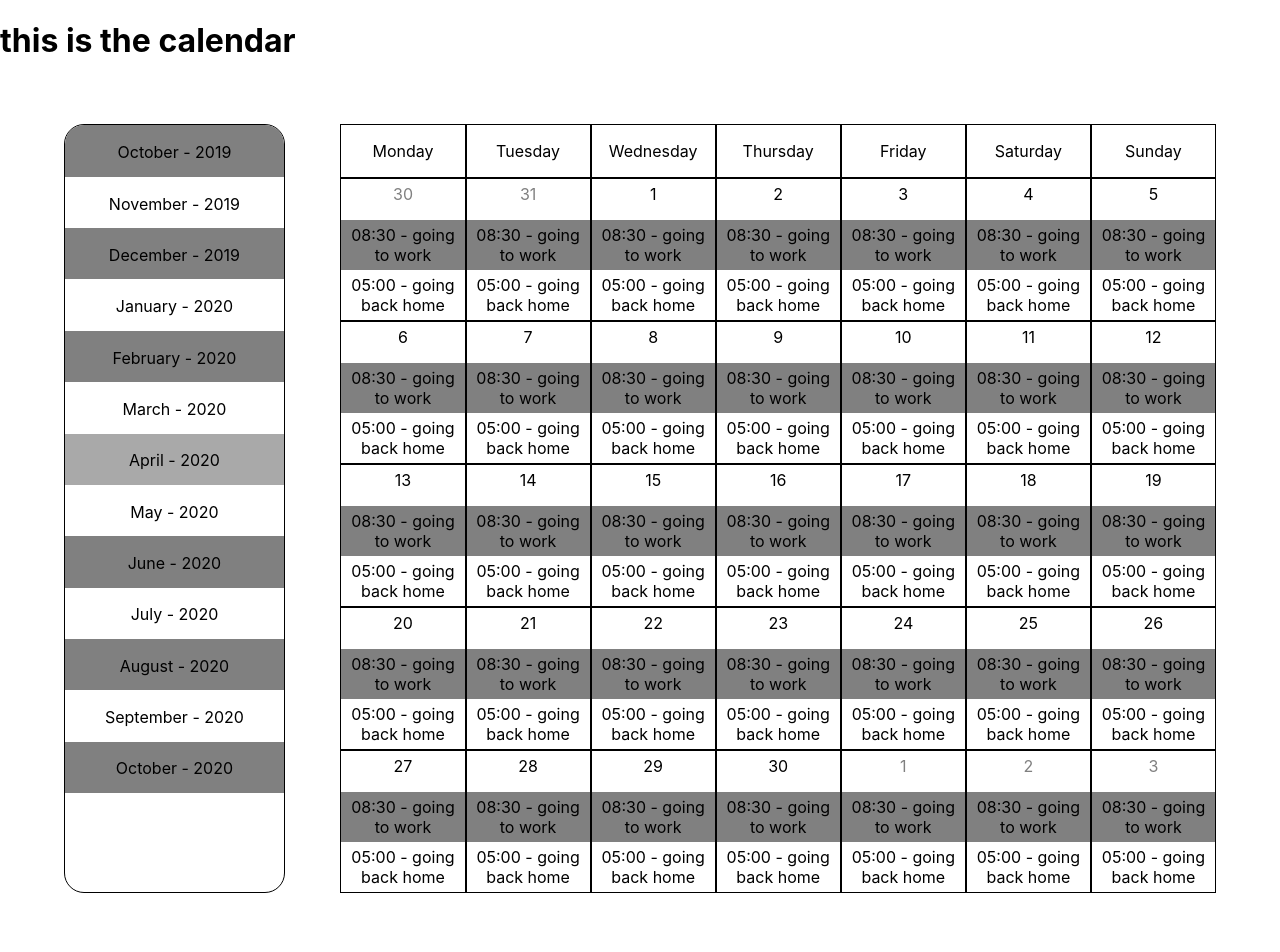
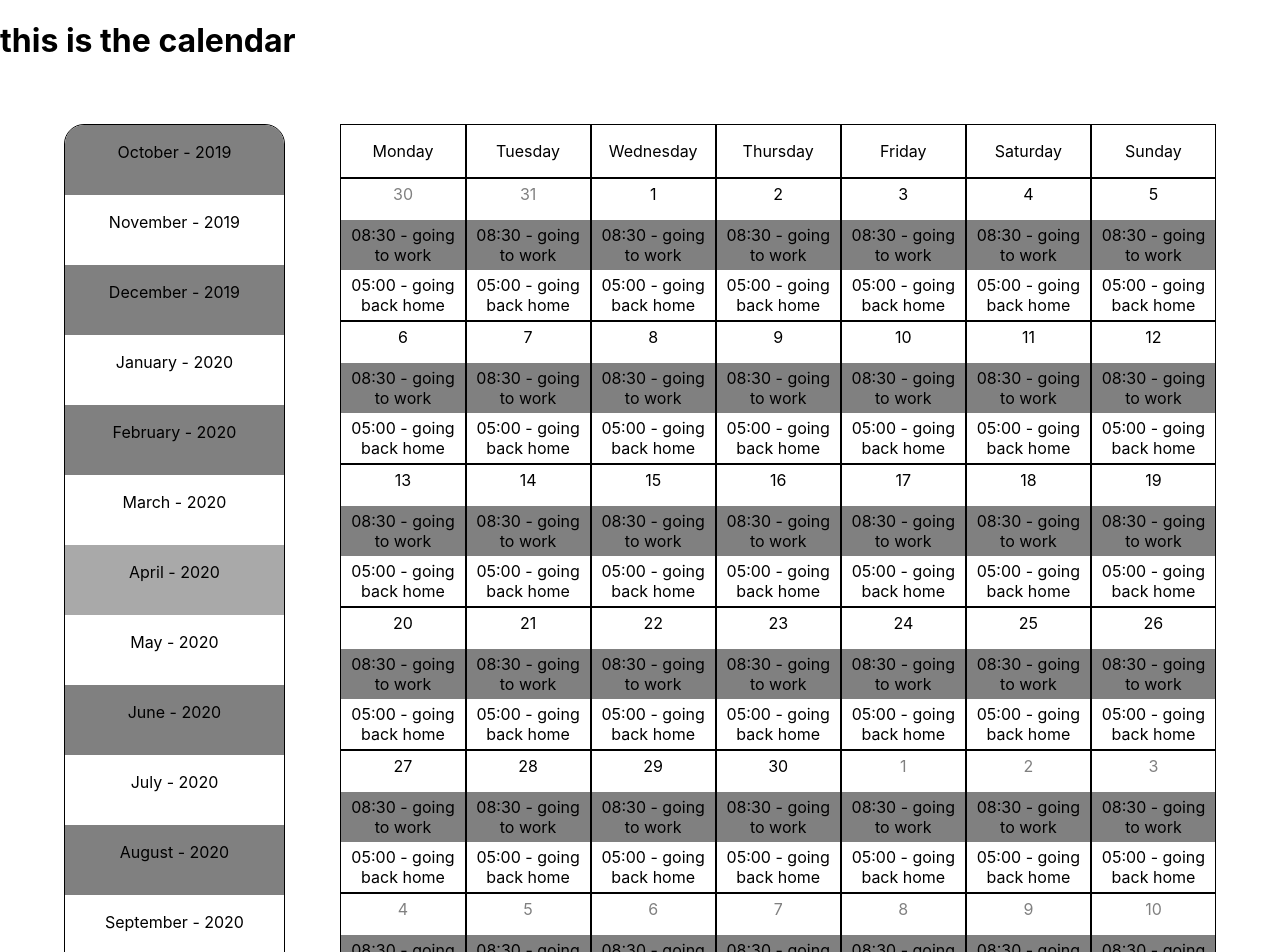
Before and after one commit to joey-dev/calendar, a React (Create React App) app: page / in a window 1280 px wide. Shown: the top 952 px of the page. Built offline with nearby package versions, Linux system fonts and the light colour scheme.

Commit message:
6 weeks instead of 5, hover effect on months and cursor pointer. fixed grey day number

```diff
--- a/src/atomic/atoms/calendar/CalendarMonthItem.js
+++ b/src/atomic/atoms/calendar/CalendarMonthItem.js
@@ -13,18 +13,26 @@ const backGroundColorOfStyledP = (props) => {
 }
 
 const StyledP = styled.p`
-    height: calc(100% / 13 - calc(70% / 13));
     padding: calc(100% / 13);
     margin: 0;
     text-align: center;
     background-color: ${(props) => backGroundColorOfStyledP(props)};
+
+    &:hover {
+        background-color: #717171;
+        cursor: pointer;
+    }
 `;
 
 const CalendarMonthItem = (props) => {
     const monthInName = new Date(props.year, props.month + 1, 0).toLocaleString('default', {month: 'long'})
 
     return (
-        <StyledP thisMonth={props.thisMonth} alternativeColor={props.alternativeColor}>
+        <StyledP
+            thisMonth={props.thisMonth}
+            alternativeColor={props.alternativeColor}
+            onClick={() => props.clicked(props.year, props.month)}
+        >
             {monthInName} - {props.year}
         </StyledP>
     );
@@ -33,7 +41,7 @@ const CalendarMonthItem = (props) => {
 CalendarMonthItem.propTypes = {
     month: PropTypes.number.isRequired,
     year: PropTypes.number.isRequired,
-    thisMonth: PropTypes.bool.isRequired,
+    thisMonth: PropTypes.bool,
     alternativeColor: PropTypes.bool,
 };
 
--- a/src/atomic/organisms/calendar/CalendarItems.js
+++ b/src/atomic/organisms/calendar/CalendarItems.js
@@ -4,15 +4,13 @@ import CalendarItem from '../../modecules/calendar/CalendarItem';
 
 
 const CalendarItems = (props) => {
-    const thisMonth = new Date().getMonth();
-
     return (
         <CalendarRowContainer>
             {props.dates.map((date, index) => (
                 <CalendarItem
                     key={index}
                     day={date.date.day}
-                    thisMonth={date.date.month === thisMonth}
+                    thisMonth={date.date.month === props.thisMonth}
                     items={date.items}
                 />
             ))}
--- a/src/atomic/organisms/calendar/CalendarMonthRow.js
+++ b/src/atomic/organisms/calendar/CalendarMonthRow.js
@@ -8,7 +8,10 @@ const StyledDiv = styled.div`
     width: 100%;
     border: 1px solid black;
     border-radius: 20px;
-    overflow: hidden
+    overflow: hidden;
+    display: grid;
+    grid-template-columns: 1fr;
+    grid-auto-rows: 1fr;
 `;
 
 const CalendarMonthRow = (props) => {
@@ -72,6 +75,7 @@ const CalendarMonthRow = (props) => {
             year={monthAndYear.year}
             thisMonth={false}
             alternativeColor={key % 2 === 1}
+            clicked={props.itemClicked}
         />
     ));
 
@@ -82,6 +86,7 @@ const CalendarMonthRow = (props) => {
             year={monthAndYear.year}
             thisMonth={false}
             alternativeColor={key % 2 === 0}
+            clicked={props.itemClicked}
         />
     ));
 
--- a/src/atomic/templates/calendar/CalendarTemplate.js
+++ b/src/atomic/templates/calendar/CalendarTemplate.js
@@ -61,14 +61,30 @@ const CalendarTemplate = (props) => {
         }
     }
 
-    if (daysOfThisCalendar.length !== 0) {
+    let dayKeyOfNextMonth = 0;
+    if (daysOfThisWeek.length !== 0) {
         const datePropOfNextMonth = props.dates[props.keyOfSelectedMonth + 1];
-        let dayKey = 0;
-        for (let dayOfCalendarKey = daysOfThisCalendar.length; dayOfCalendarKey < 7; dayOfCalendarKey++) {
-            daysOfThisWeek.push(datePropOfNextMonth[dayKey]);
-            dayKey++;
+        const lengthOFTheDaysOfThisWeek = daysOfThisWeek.length;
+
+        for (let dayOfCalendarKey = lengthOFTheDaysOfThisWeek; dayOfCalendarKey < 7; dayOfCalendarKey++) {
+            daysOfThisWeek.push(datePropOfNextMonth[dayKeyOfNextMonth]);
+            dayKeyOfNextMonth++;
         }
         daysOfThisCalendar.push(daysOfThisWeek);
+    }
+
+    const daysOfThisCalendarLength = daysOfThisCalendar.length
+    if (daysOfThisCalendarLength < 6) {
+        daysOfThisWeek = [];
+        const datePropOfNextMonth = props.dates[props.keyOfSelectedMonth + 1];
+
+        for (let totalWeeksInTheCalendar = daysOfThisCalendarLength; totalWeeksInTheCalendar < 6; totalWeeksInTheCalendar++) {
+            for (let dayOfCalendarKey = 0; dayOfCalendarKey < 7; dayOfCalendarKey++) {
+                daysOfThisWeek.push(datePropOfNextMonth[dayKeyOfNextMonth]);
+                dayKeyOfNextMonth++;
+            }
+            daysOfThisCalendar.push(daysOfThisWeek);
+        }
     }
 
     const calendarItems = (
@@ -76,6 +92,7 @@ const CalendarTemplate = (props) => {
             <CalendarItems
                 key={key}
                 dates={days}
+                thisMonth={props.dateToCalculateFrom.getMonth()}
             />
         ))
     );
@@ -86,6 +103,7 @@ const CalendarTemplate = (props) => {
                 totalMonths={13}
                 thisYear={props.dateToCalculateFrom.getFullYear()}
                 thisMonth={props.dateToCalculateFrom.getMonth()}
+                itemClicked={props.clickedOnMonth}
             />
             <div>
                 <CalendarWeekDaysText/>
--- a/src/containers/Calendar/Calendar.js
+++ b/src/containers/Calendar/Calendar.js
@@ -5,7 +5,6 @@ import CalendarTemplate from '../../atomic/templates/calendar/CalendarTemplate';
 
 class Calendar extends Component {
     state = {
-        thisMonth: '',
         dates: [],
         keyOfSelectedMonth: 0,
         dateToCalculateFrom: undefined,
@@ -15,7 +14,7 @@ class Calendar extends Component {
         const date = new Date();
         this.setState(
             {
-                thisMonth: date.getMonth(), dateToCalculateFrom: date,
+                dateToCalculateFrom: date,
             },
             this.initCalendar,
         );
@@ -81,15 +80,24 @@ class Calendar extends Component {
         return new Date(year, month + 1, 0).getDate();
     };
 
+    clickedOnMonthHandler = (year, month) => {
+        const newDateToCalculateFrom = new Date(year, month + 1, 0);
+
+        this.setState(
+            {dateToCalculateFrom: newDateToCalculateFrom},
+            this.initCalendar
+        );
+    };
+
     render() {
         let calendarTemplate = (<Loader/>);
-        if (this.state.thisMonth && this.state.dates && this.state.keyOfSelectedMonth) {
+        if (this.state.dates && this.state.keyOfSelectedMonth) {
             calendarTemplate = (
                 <CalendarTemplate
                     dates={this.state.dates}
-                    thisMonth={this.state.thisMonth}
                     keyOfSelectedMonth={this.state.keyOfSelectedMonth}
                     dateToCalculateFrom={this.state.dateToCalculateFrom}
+                    clickedOnMonth={this.clickedOnMonthHandler}
                 />
             );
         }
```
